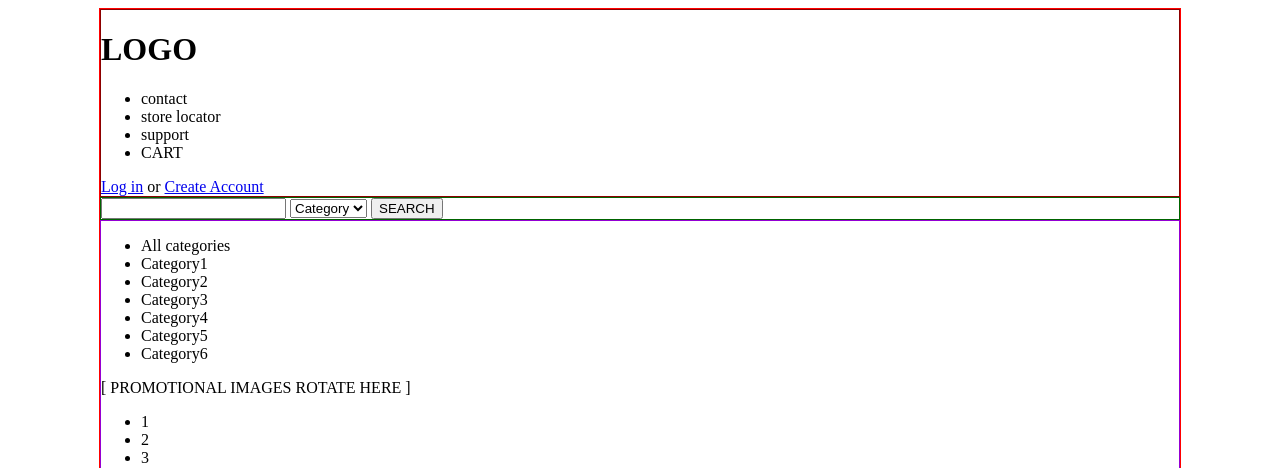
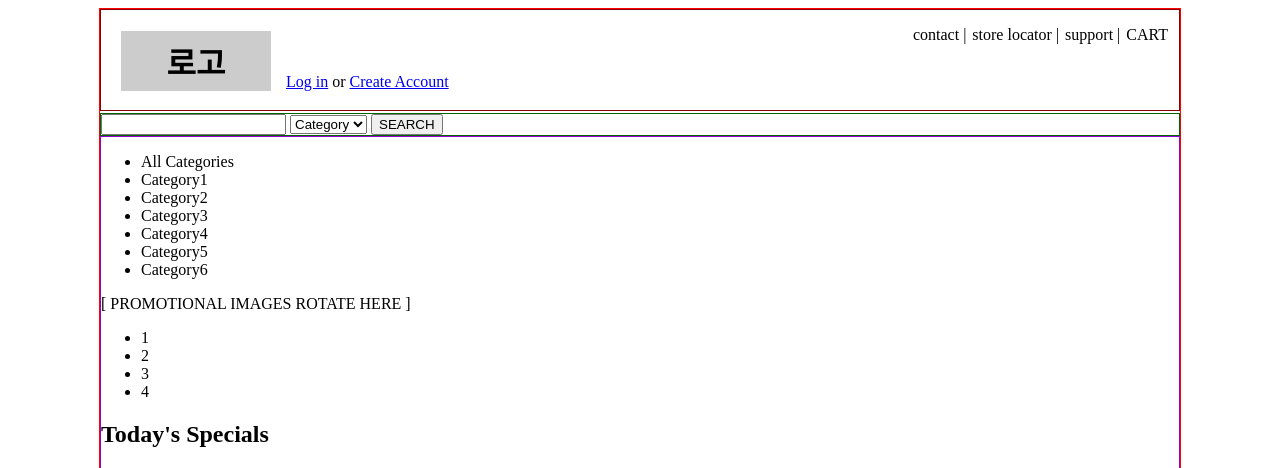
Before and after one commit to yoon741/frontends, a FastAPI app: page /html/project1 in a window 1280 px wide. Shown: the top 468 px of the page. Run offline with FastAPI, Linux system fonts and the light colour scheme.

Commit message:
프로젝트 실습 - header : 로고, 퀵메뉴, 로그인멧지 배치

```diff
--- a/views/templates/html/10project1.html
+++ b/views/templates/html/10project1.html
@@ -17,10 +17,23 @@
         #container { width: 1080px; border: 1px solid red; margin: 0 auto; }
 
         /* header */
-        header { border: 1px solid darkred; }
+        header { border: 1px solid darkred; height: 100px; }
+
+        header h1 { background: #cccccc; width: 150px;
+            text-align: center; padding: 7px 0;
+            margin-left: 20px; float: left; }
+
+        header ul { list-style: none; padding: 0; float: right; margin-right: 10px }
+        header ul li { display: inline-block; padding: 0 1px; }
+        header ul li:after { content: ' |'; }
+        header ul li:last-child:after { content: '';  }
+
+        header div { float: left; margin-top: 63px; margin-left: 15px; }
+        .clear { clear: both; }
+
 
         /* nav */
-        nav { border: 1px solid darkgreen; }
+        nav { border: 1px solid darkgreen;  }
 
         /* main */
         main { border: 1px solid darkviolet; }
@@ -72,38 +85,28 @@
 <body>
 <div id="container">
     <header>
-    <div id="logo">
-        <h1 id="logotext">LOGO</h1>
-    </div>
-    <div id="minimenu">
+        <h1>로고</h1>
         <ul>
             <li>contact</li>
             <li>store locator</li>
             <li>support</li>
             <li>CART</li>
         </ul>
-    </div>
-    <div id="login">
-        <div id="logintext">
-            <a href="#">Log in</a> or
-            <a href="#">Create Account</a>
-        </div>
-    </div>
+        <div><a href="#">Log in</a> or
+            <a href="#">Create Account</a></div>
     </header>
-<div class="clearfix"></div>
-<nav>
-    <input type="taxt" id="search">
-    <select name="findtype" id="findtype">
+    <nav class="clear">
+        <input type="text" name="search">
+        <select name="findtype">
             <option>Category</option>
         </select>
         <button type="button" id="findbtn">SEARCH</button>
     </nav>
-
     <main>
         <section>
             <aside>
-            <ul id="category">
-                <li>All categories</li>
+                <ul>
+                    <li>All Categories</li>
                     <li>Category1</li>
                     <li>Category2</li>
                     <li>Category3</li>
@@ -116,9 +119,7 @@
                 <p>[ PROMOTIONAL IMAGES ROTATE HERE ]</p>
                 <ul><li>1</li><li>2</li><li>3</li><li>4</li></ul>
             </div>
-<div class="clearfix"></div>
         </section>
-
         <section>
             <div id="products">
                 <h2>Today's Specials</h2>
@@ -147,14 +148,11 @@
                         <img src="#">
                         <a href="#">Product 6</a>
                     </li>
-
                 </ul>
             </div>
         </section>
     </main>
-
     <footer>
-    <hr>
         <div>
             <ul>
                 <li><h3>ABOUT US</h3></li>
@@ -171,15 +169,14 @@
                 <li>Try our app</li>
             </ul>
             <ul>
-            <li><h3>SERVICE</h3></li>
+                <li><h3>Service</h3></li>
                 <li>FAQ</li>
-            <li>Live support</li>
+                <li>Live Support</li>
                 <li>Site map</li>
             </ul>
         </div>
-    <hr>
-    <div align="center">Copyright &copy; 2024. yoon. All Rights Reserved.</div>
+        <div>Copyrights &copy; 2024. zzyzzy. All Rights Reserved.</div>
+    </footer>
 </div>
-</footer>
 </body>
 </html>
```
Lines whose indentation alone changed are shown as unchanged.
